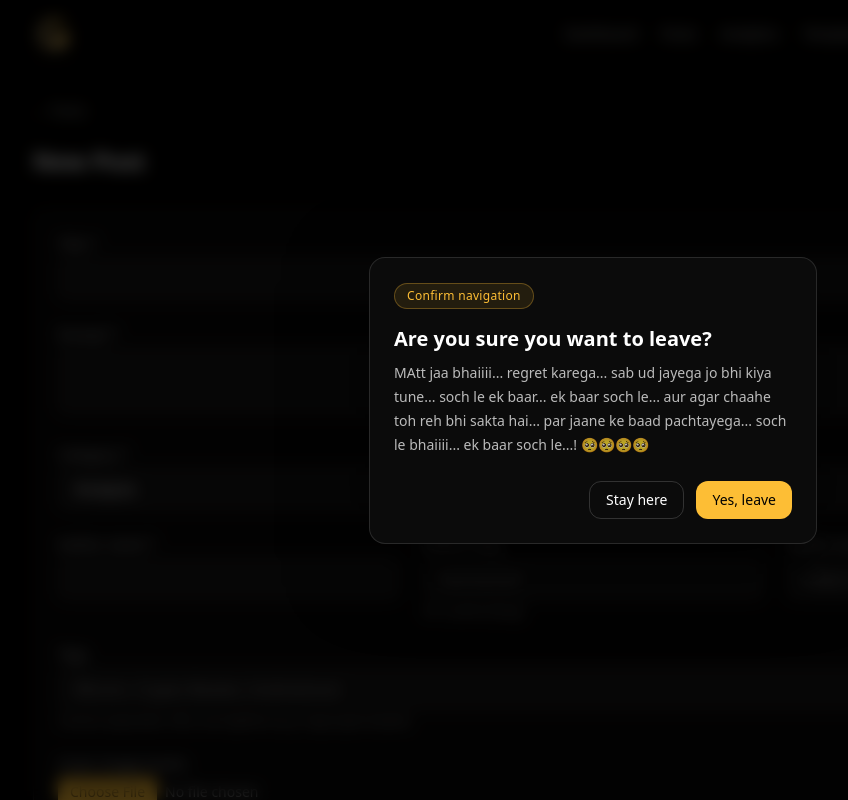
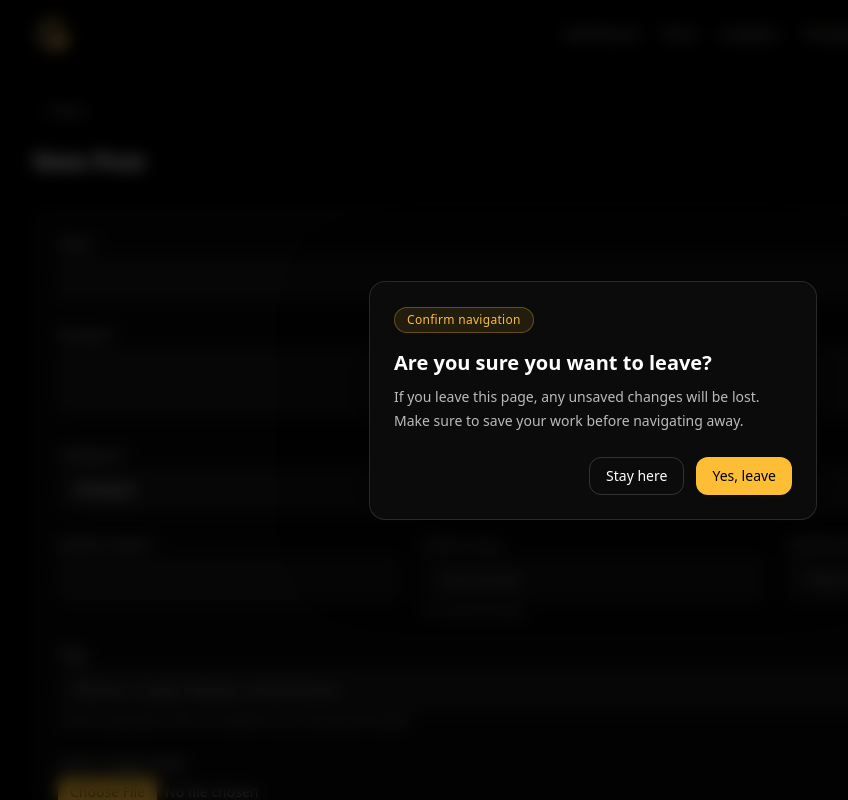
Before and after one commit to Grade-Pro-Capital/knowlwdge-hub, a Next.js app: page /admin/posts/new in a window 1280 px wide. Both pictures are taken after a click on the button "← Posts". Shown: the top 800 px of the page, without its empty margins (47-895 px from the left). Built offline with nearby package versions, Linux system fonts and the light colour scheme; no server answers.

Commit message:
Text update

```diff
--- a/app/admin/posts/BackToPostsLink.tsx
+++ b/app/admin/posts/BackToPostsLink.tsx
@@ -39,7 +39,7 @@ export function BackToPostsLink() {
             </div>
             <h3 className="text-xl font-semibold">Are you sure you want to leave?</h3>
             <p className="mt-2 text-sm leading-6 text-[rgba(255,255,255,0.72)]">
-              MAtt jaa bhaiiii... regret karega... sab ud jayega jo bhi kiya tune... soch le ek baar... ek baar soch le... aur agar chaahe toh reh bhi sakta hai... par jaane ke baad pachtayega... soch le bhaiiii... ek baar soch le...! 🥺🥺🥺🥺
+              If you leave this page, any unsaved changes will be lost. Make sure to save your work before navigating away.
             </p>
             <div className="mt-6 flex flex-col-reverse gap-3 sm:flex-row sm:justify-end">
               <button
```
